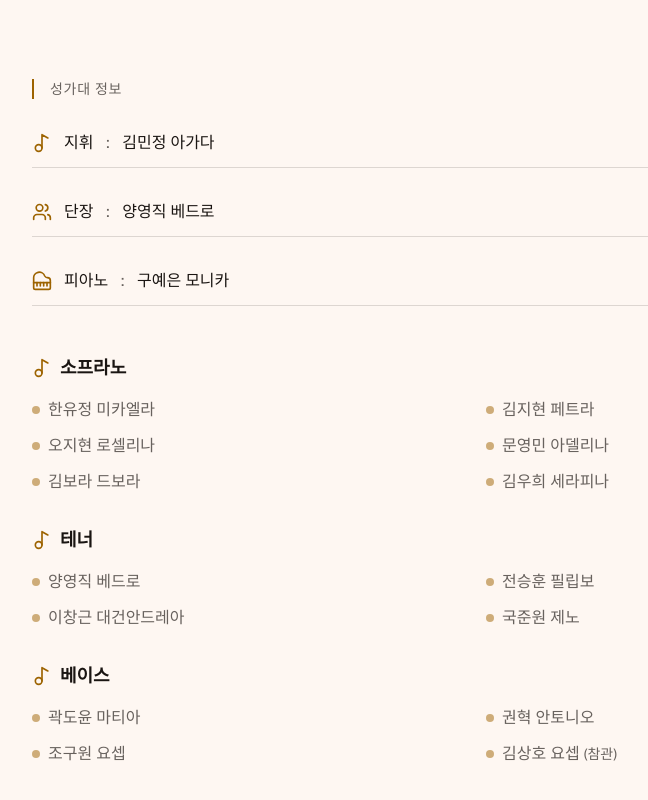
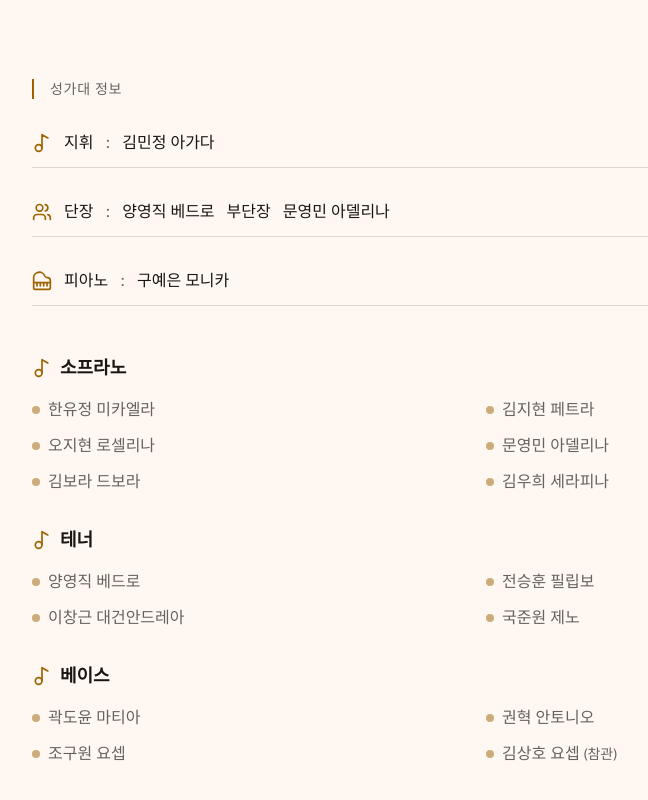
Before and after one commit to ksh322/choir, a Next.js app: page / in a window 1280 px wide. Shown: the part 2401-3201 px from the top of the page, without its empty margins (160-808 px from the left). Built offline with nearby package versions, Linux system fonts and the light colour scheme.

Commit message:
chore: member

```diff
--- a/components/experience.tsx
+++ b/components/experience.tsx
@@ -2,7 +2,7 @@ import { Music2, Piano, Users } from "lucide-react"
 
 const choirMembers = {
   conductor: { name: "김민정", baptismalName: "아가다" },
-  leader: { name: "양영직", baptismalName: "베드로" },
+  leader: { name: "양영직", baptismalName: "베드로" ,  name2: "문영민", Name2: "아델리나"},
   piano: { name: "구예은", baptismalName: "모니카" },
   soprano: [
     { name: "한유정", baptismalName: "미카엘라" },
@@ -50,6 +50,10 @@ export function Experience() {
             <span className="text-muted-foreground">:</span>
             <span>
               {choirMembers.leader.name} {choirMembers.leader.baptismalName}
+            </span>
+            <span className="font-medium">부단장</span>
+            <span>
+              {choirMembers.leader.name2} {choirMembers.leader.Name2}
             </span>
           </div>
 
```
Also changed, not shown: 1 other file (tests, documents, lock files or other folders).
